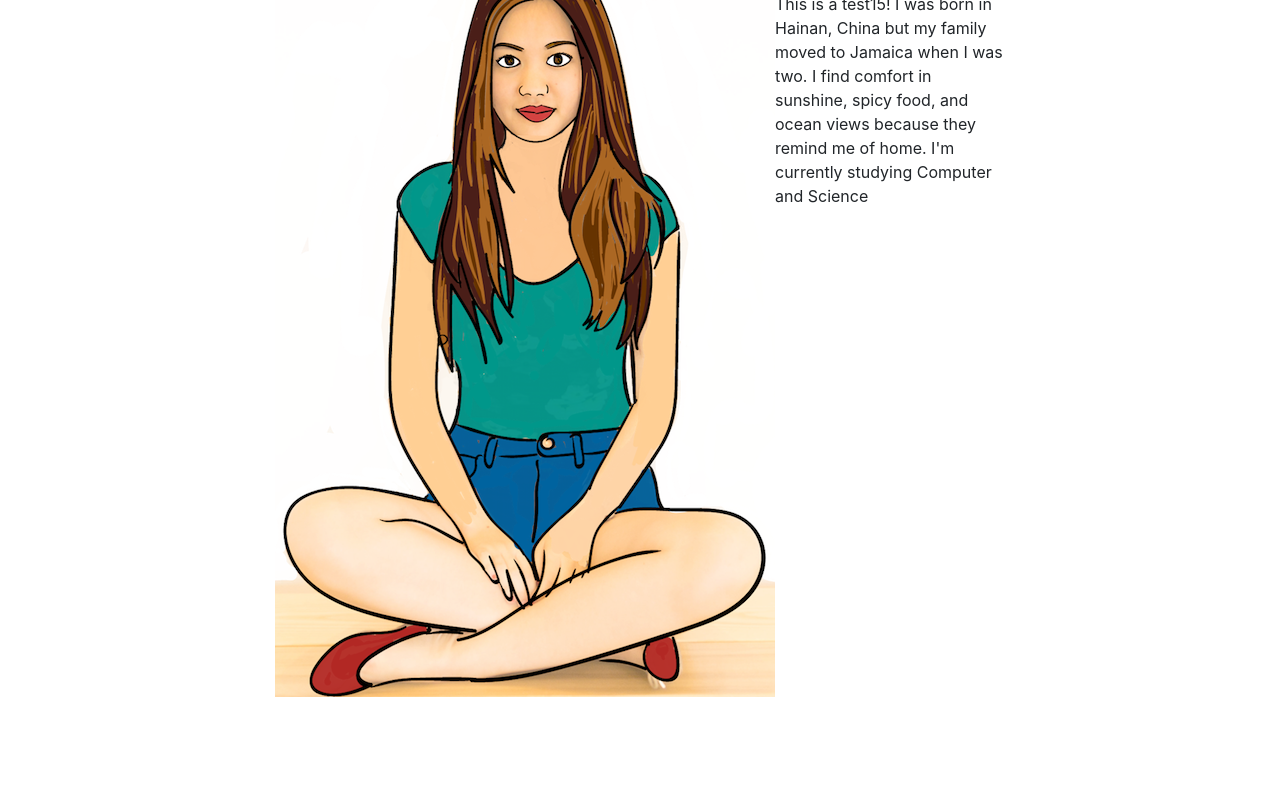
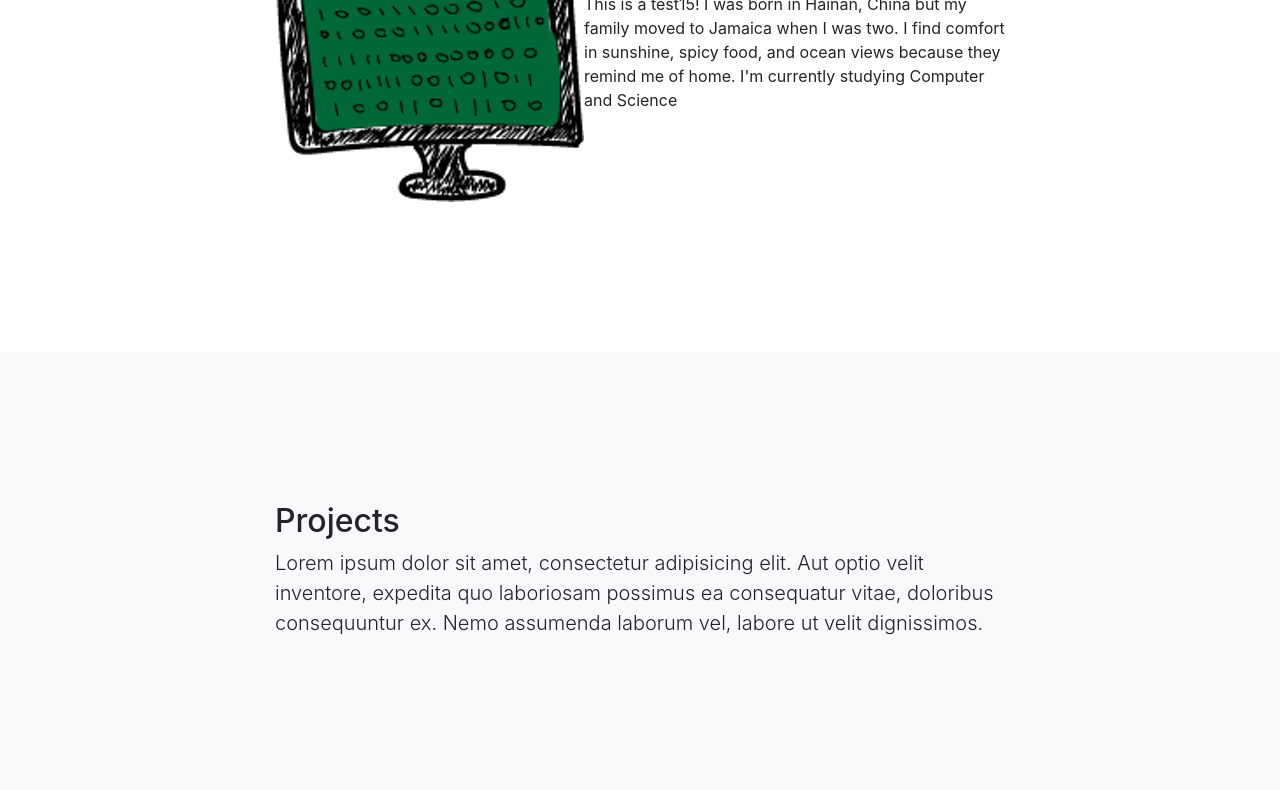
Before and after one commit to qianwenzheng/me, a website with bundled scripts: page index.html in a window 1280 px wide. Shown: the part 204-994 px from the top of the page. Built offline with nearby package versions, Linux system fonts and the light colour scheme.

Commit message:
Update index.html

```diff
--- a/index.html
+++ b/index.html
@@ -53,7 +53,7 @@
        <div class="row">
          <div class="col-lg-8 mx-auto">
          <div class="media">
-            <img class="pull-left gap-right" src="/img/mypic.png" alt="Tiffany Zheng picture">
+            <img class="pull-left gap-right" src="/img/assembly.png" alt="Tiffany Zheng picture">
             <div class="media-body">
             <h2>About me</h2>
             <p>This is a test15! I was born in Hainan, China but my family moved to Jamaica when I was two. I find comfort in sunshine, spicy food,
```
